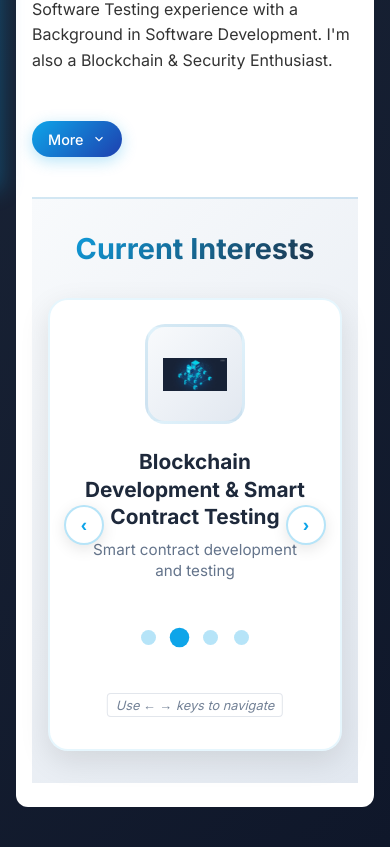
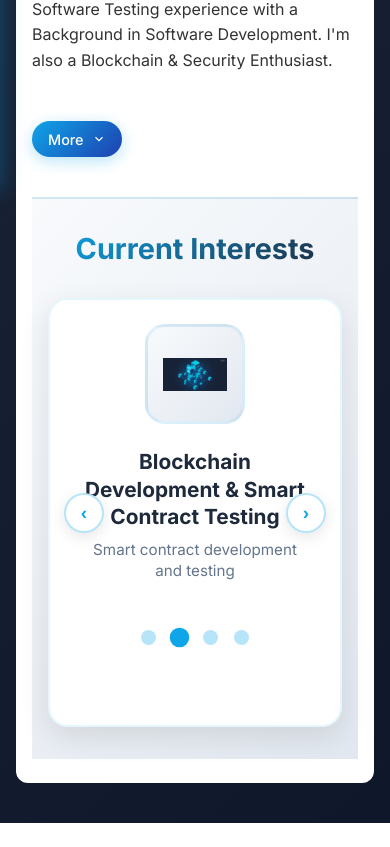
Before and after one commit to FarzaadShojaei/Farzad_Portfolio, a React (Create React App) app: page / in a window 390 px wide. Shown: the part 654-1501 px from the top of the page. After the commit the page ends 1477 px from the top, so only its background shows below. Built offline with nearby package versions, Linux system fonts and the light colour scheme.

Commit message:
Changes for Mobile View

```diff
--- a/src/App.css
+++ b/src/App.css
@@ -416,16 +416,6 @@ body {
   box-shadow: 0 4px 12px rgba(14, 165, 233, 0.3);
 }
 
-.keyboard-hint {
-  position: absolute;
-  bottom: -5px;
-  left: 50%;
-  transform: translateX(-50%);
-  font-size: 0.75rem;
-  color: #94a3b8;
-  font-style: italic;
-  opacity: 0.7;
-}
 
 @keyframes fadeInSlideUp {
   from {
@@ -464,9 +454,6 @@ body {
     font-size: 1rem;
   }
 
-  .keyboard-hint {
-    font-size: 0.7rem;
-  }
 }
 
 /* Full Width Current Focus Section */
@@ -560,7 +547,7 @@ body {
   font-size: 1.2rem;
   color: #64748b;
   line-height: 1.6;
-  margin-bottom: 2rem;
+  margin-bottom: 3rem;
 }
 
 .focus-indicators-wide {
@@ -626,16 +613,6 @@ body {
   box-shadow: 0 6px 20px rgba(14, 165, 233, 0.3);
 }
 
-.keyboard-hint-wide {
-  position: absolute;
-  bottom: 10px;
-  left: 50%;
-  transform: translateX(-50%);
-  font-size: 0.9rem;
-  color: #94a3b8;
-  font-style: italic;
-  opacity: 0.8;
-}
 
 /* Mobile adjustments for wide focus carousel */
 @media (max-width: 768px) {
@@ -653,8 +630,8 @@ body {
   }
 
   .focus-carousel-wide {
-    min-height: 280px;
-    padding-bottom: 2.5rem;
+    min-height: 260px;
+    padding-bottom: 1.5rem;
   }
 
   .focus-item-container-wide {
@@ -682,7 +659,7 @@ body {
 
   .focus-description-wide {
     font-size: 1rem;
-    margin-bottom: 1.5rem;
+    margin-bottom: 2.5rem;
     line-height: 1.5;
   }
 
@@ -698,12 +675,6 @@ body {
     border-width: 2px;
   }
 
-  .keyboard-hint-wide {
-    font-size: 0.8rem;
-    bottom: 5px;
-    opacity: 0.9;
-    color: #64748b;
-  }
 }
 
 @media (max-width: 480px) {
@@ -721,8 +692,8 @@ body {
   }
 
   .focus-carousel-wide {
-    min-height: 300px;
-    padding-bottom: 3rem;
+    min-height: 280px;
+    padding-bottom: 1.5rem;
   }
 
   .focus-item-container-wide {
@@ -749,7 +720,7 @@ body {
   .focus-description-wide {
     font-size: 0.95rem;
     line-height: 1.4;
-    margin-bottom: 1.2rem;
+    margin-bottom: 2rem;
   }
 
   .focus-navigation-wide {
@@ -764,17 +735,6 @@ body {
     border-width: 2px;
   }
 
-  .keyboard-hint-wide {
-    font-size: 0.7rem;
-    bottom: 8px;
-    left: 50%;
-    transform: translateX(-50%);
-    white-space: nowrap;
-    padding: 0.2rem 0.5rem;
-    background: rgba(255, 255, 255, 0.9);
-    border-radius: 4px;
-    border: 1px solid rgba(148, 163, 184, 0.3);
-  }
 }
 
 .main-title {
--- a/src/components/Home.js
+++ b/src/components/Home.js
@@ -350,11 +350,6 @@ const Home = () => {
                   ›
                 </button>
               </div>
-              <div className="keyboard-hint-wide" style={{
-                fontSize: isSmallMobile ? '0.8rem' : '0.9rem'
-              }}>
-                <span>Use ← → keys to navigate</span>
-              </div>
             </div>
           </div>
         </div>
```
